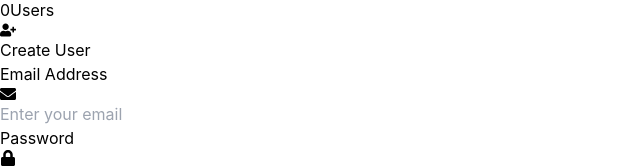
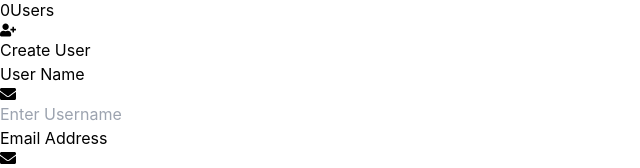
Before and after one commit to nahid-web-dev/credit-admin, a React (Vite) app: page /users in a window 1280 px wide. Shown: the part 354-522 px from the top of the page, without its empty margins (0-640 px from the left). Built offline with nearby package versions, Linux system fonts and the light colour scheme; no server answers; the database is empty; sample sign-in values are in the browser's storage.

Commit message:
some changes

```diff
--- a/src/pages/Users.jsx
+++ b/src/pages/Users.jsx
@@ -1,6 +1,6 @@
 import { addDoc, collection, deleteDoc, doc, getDocs, onSnapshot, query, where } from 'firebase/firestore';
 import React, { useContext, useEffect, useRef, useState } from 'react'
-import { FaEnvelope, FaLock, FaEye, FaEyeSlash, FaUser, FaCalendarAlt, FaUserShield, FaUserPlus, FaUsers, FaInfoCircle, FaTrash, FaUserCog } from 'react-icons/fa';
+import { FaEnvelope, FaLock, FaEye, FaEyeSlash, FaUser, FaCalendarAlt, FaUserShield, FaUserPlus, FaUsers, FaInfoCircle, FaTrash, FaUserCog, FaUserEdit } from 'react-icons/fa';
 import { db } from '../config/firebase';
 import { useOutletContext } from 'react-router-dom';
 import { toast } from 'react-toastify';
@@ -10,6 +10,7 @@ import { motion, AnimatePresence } from 'framer-motion';
 
 const Users = () => {
   const emailRef = useRef(null)
+  const usernameRef = useRef(null)
   const passwordRef = useRef(null)
   const managerRef = useRef(null)
 
@@ -47,6 +48,7 @@ const Users = () => {
 
       const docRef = await addDoc(collection(db, 'users'), {
         email: emailRef?.current?.value,
+        username: usernameRef?.current?.value,
         password: passwordRef?.current?.value,
         role: managerRef?.current?.checked ? MANAGER_ROLE_CODE : USER_ROLE_CODE,
         createdBy: userData?.email,
@@ -181,6 +183,24 @@ const Users = () => {
 
         <form className="space-y-4" onSubmit={handleAddUser}>
           {/* Email Field */}
+
+
+          <motion.div whileHover={{ scale: 1.01 }} transition={{ type: "spring", stiffness: 400 }}>
+            <label className="block text-sm font-medium text-gray-600 mb-1">
+              User Name
+            </label>
+            <div className="flex items-center border border-gray-300 rounded-lg p-2">
+              <FaEnvelope className="text-gray-400 mr-2" />
+              <input
+                type="text"
+                ref={usernameRef}
+                placeholder="Enter Username"
+                className="flex-1 outline-none bg-transparent text-gray-700"
+                required
+              />
+            </div>
+          </motion.div>
+
           <motion.div whileHover={{ scale: 1.01 }} transition={{ type: "spring", stiffness: 400 }}>
             <label className="block text-sm font-medium text-gray-600 mb-1">
               Email Address
@@ -315,6 +335,15 @@ const Users = () => {
                     <span className="text-gray-700 font-medium break-all">{item.email}</span>
                   </div>
 
+                  {
+                    item?.username && (
+                      <div className="flex items-center space-x-2">
+                        <FaUserEdit className="text-orange-500" />
+                        <span className="text-gray-700 font-medium break-all">{item?.username}</span>
+                      </div>
+                    )
+                  }
+
                   {userData?.role == ADMIN_ROLE_CODE && (
                     <div className="flex items-center space-x-2">
                       <FaUser className="text-green-500" />
```
